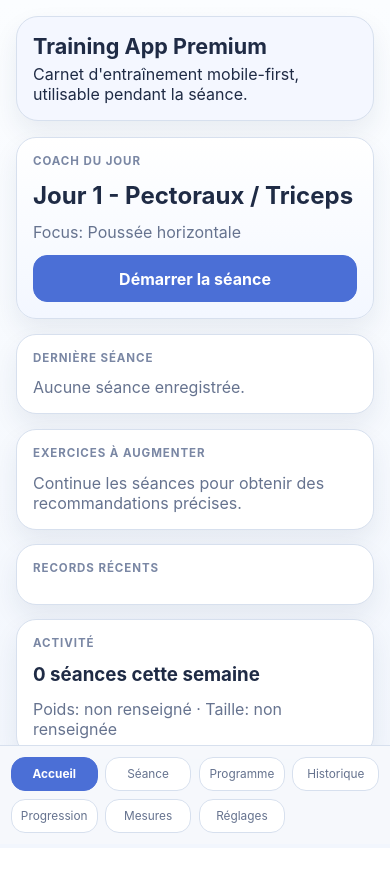
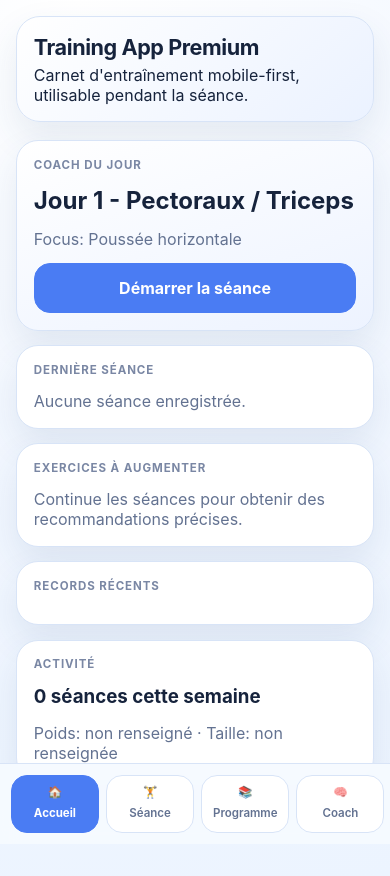
Before and after one commit to Leloupdelacrypto/training-app, a Next.js app: page / in a window 390 px wide. Before the commit the page ends 848 px from the top, so only its background shows below. Built offline with nearby package versions, Linux system fonts and the light colour scheme.

Commit message:
feat: add local coach tab and premium mobile-first refresh

```diff
--- a/app/globals.css
+++ b/app/globals.css
@@ -1,21 +1,23 @@
 :root {
-  --bg: #f6f8fc;
-  --bg-soft: #eef3fb;
+  --bg: #f8faff;
+  --bg-soft: #eef4ff;
   --card: #ffffff;
-  --text: #1f2b45;
-  --muted: #66738f;
-  --border: #d7e0ee;
-  --primary: #4b6fd6;
-  --success: #1e9c74;
-  --amber: #d39a3b;
-  --shadow: 0 12px 26px rgba(27, 46, 84, 0.08);
+  --text: #16233c;
+  --muted: #637291;
+  --border: #d8e4f7;
+  --primary: #4a7cf3;
+  --primary-soft: #e5eeff;
+  --success: #0fa275;
+  --amber: #d69a2b;
+  --danger: #e36575;
+  --shadow: 0 16px 36px rgba(43, 74, 126, 0.1);
 }
 
 * { box-sizing: border-box; }
 
 body {
   margin: 0;
-  background: linear-gradient(180deg, #fbfdff 0%, #f2f6fd 100%);
+  background: radial-gradient(circle at 20% 0%, #ffffff 0%, #f2f7ff 50%, #ecf4ff 100%);
   color: var(--text);
   font-family: Inter, system-ui, -apple-system, Segoe UI, sans-serif;
 }
@@ -26,20 +28,24 @@ button, input, textarea, select { font: inherit; }
 .appShell {
   max-width: 980px;
   margin: 0 auto;
-  padding: 1rem 1rem 5.8rem;
+  padding: 1rem 1rem 6rem;
   display: grid;
-  gap: 1rem;
+  gap: 1.1rem;
 }
 
 .topBar {
-  background: #f4f7ff;
+  background: linear-gradient(140deg, #ffffff 0%, #ebf2ff 100%);
   border: 1px solid var(--border);
-  border-radius: 22px;
-  padding: 1rem;
+  border-radius: 24px;
+  padding: 1.05rem;
   box-shadow: var(--shadow);
 }
 
-.topBar h1 { font-size: 1.35rem; margin-bottom: 0.3rem; }
+.topBar h1 {
+  font-size: clamp(1.35rem, 2vw, 1.7rem);
+  margin-bottom: 0.3rem;
+  letter-spacing: -0.02em;
+}
 .mutedText { color: var(--muted); }
 
 .contentArea,
@@ -49,14 +55,14 @@ button, input, textarea, select { font: inherit; }
 .panel {
   background: var(--card);
   border: 1px solid var(--border);
-  border-radius: 20px;
-  padding: 1rem;
+  border-radius: 22px;
+  padding: 1.05rem;
   box-shadow: var(--shadow);
   display: grid;
-  gap: 0.8rem;
+  gap: 0.88rem;
 }
 
-.premiumCard { background: linear-gradient(180deg, #ffffff 0%, #f3f7ff 100%); }
+.premiumCard { background: linear-gradient(160deg, #ffffff 0%, #edf3ff 100%); }
 
 .eyebrow {
   font-size: 0.72rem;
@@ -71,8 +77,10 @@ button {
   border: 1px solid var(--border);
   background: white;
   color: var(--text);
-  border-radius: 14px;
-  padding: 0.78rem 0.9rem;
+  border-radius: 16px;
+  padding: 0.88rem 0.95rem;
+  font-weight: 600;
+  min-height: 46px;
 }
 
 .primaryButton {
@@ -83,7 +91,7 @@ button {
 }
 
 .ghostButton {
-  background: #edf3ff;
+  background: var(--primary-soft);
   color: #2f509f;
   border-color: #bfd0f8;
 }
@@ -108,11 +116,35 @@ button {
 
 .timelineCard {
   border: 1px solid var(--border);
+  border-radius: 16px;
+  padding: 0.85rem;
+  background: linear-gradient(160deg, #ffffff 0%, #f6f9ff 100%);
+  display: grid;
+  gap: 0.36rem;
+}
+
+.exerciseCard {
+  grid-template-columns: 60px 1fr;
+  align-items: center;
+  gap: 0.8rem;
+}
+
+.exerciseIllustration {
+  width: 58px;
+  height: 58px;
   border-radius: 14px;
-  padding: 0.8rem;
-  background: #fafcff;
+  background: linear-gradient(145deg, #ebf2ff 0%, #dce8ff 100%);
+  border: 1px solid #c4d6ff;
   display: grid;
-  gap: 0.32rem;
+  place-items: center;
+  font-size: 1.35rem;
+}
+
+.exerciseIllustration.large {
+  width: 100%;
+  height: 110px;
+  border-radius: 18px;
+  font-size: 2rem;
 }
 
 .chipRow {
@@ -150,18 +182,25 @@ input, textarea, select {
   bottom: 0;
   z-index: 30;
   padding: 0.68rem;
-  display: grid;
+  display: flex;
   gap: 0.45rem;
-  grid-template-columns: repeat(4, minmax(0, 1fr));
-  background: rgba(246, 248, 252, 0.95);
+  overflow-x: auto;
+  background: rgba(246, 250, 255, 0.95);
   backdrop-filter: blur(8px);
   border-top: 1px solid var(--border);
 }
 
 .tabButton {
-  font-size: 0.74rem;
+  min-width: 88px;
+  width: auto;
+  flex-shrink: 0;
+  font-size: 0.72rem;
   color: var(--muted);
-  padding: 0.58rem 0.38rem;
+  padding: 0.55rem 0.5rem;
+  display: grid;
+  justify-items: center;
+  gap: 0.18rem;
+  min-height: 58px;
 }
 
 .tabButton.active {
@@ -169,6 +208,53 @@ input, textarea, select {
   border-color: var(--primary);
   color: white;
   font-weight: 700;
+}
+
+.coachCard {
+  gap: 0.55rem;
+}
+
+.coachCardHead {
+  display: grid;
+  gap: 0.5rem;
+}
+
+.badgeRow {
+  display: flex;
+  flex-wrap: wrap;
+  gap: 0.42rem;
+}
+
+.coachBadge {
+  font-size: 0.71rem;
+  border-radius: 999px;
+  padding: 0.3rem 0.58rem;
+  font-weight: 700;
+}
+
+.coachBadge.isProgression {
+  background: #e2f7ef;
+  color: #0b8a63;
+}
+
+.coachBadge.isFatigue {
+  background: #fde8ec;
+  color: #ba445e;
+}
+
+.coachBadge.isVolume {
+  background: #fff2dd;
+  color: #b77712;
+}
+
+.coachBadge.isMesures {
+  background: #e8f0ff;
+  color: #3b61bc;
+}
+
+.coachBadge.isPriority {
+  background: #ffe3cf;
+  color: #b44b05;
 }
 
 .guidedFullscreen {
@@ -252,10 +338,17 @@ input, textarea, select {
 
   .tabBar {
     position: static;
-    grid-template-columns: repeat(7, minmax(0, 1fr));
+    display: grid;
+    overflow: visible;
+    grid-template-columns: repeat(8, minmax(0, 1fr));
     background: transparent;
     border-top: none;
     padding: 0;
+  }
+
+  .tabButton {
+    width: 100%;
+    min-width: 0;
   }
 
   .dashboardGrid { grid-template-columns: repeat(2, minmax(0, 1fr)); }
--- a/app/page.tsx
+++ b/app/page.tsx
@@ -3,21 +3,31 @@
 import { useEffect, useMemo, useState } from "react";
 import { DataTools } from "@/components/DataTools";
 import { GuidedSession } from "@/components/GuidedSession";
+import { analyserCoachLocal, CoachBadge } from "@/lib/coach";
 import { recommanderObjectif, volumeEstime } from "@/lib/progression";
 import { chargerDonnees, getDonneesInitiales, sauvegarderDonnees } from "@/lib/storage";
 import { DonneesApp, JourProgramme, MesureEntry } from "@/lib/types";
 
-type Onglet = "accueil" | "seance" | "programme" | "historique" | "progression" | "mesures" | "reglages";
+type Onglet = "accueil" | "seance" | "programme" | "coach" | "historique" | "progression" | "mesures" | "reglages";
 
-const navigation: { id: Onglet; label: string }[] = [
-  { id: "accueil", label: "Accueil" },
-  { id: "seance", label: "Séance" },
-  { id: "programme", label: "Programme" },
-  { id: "historique", label: "Historique" },
-  { id: "progression", label: "Progression" },
-  { id: "mesures", label: "Mesures" },
-  { id: "reglages", label: "Réglages" }
+const navigation: { id: Onglet; label: string; icon: string }[] = [
+  { id: "accueil", label: "Accueil", icon: "🏠" },
+  { id: "seance", label: "Séance", icon: "🏋️" },
+  { id: "programme", label: "Programme", icon: "📚" },
+  { id: "coach", label: "Coach", icon: "🧠" },
+  { id: "historique", label: "Historique", icon: "🕒" },
+  { id: "progression", label: "Progression", icon: "📈" },
+  { id: "mesures", label: "Mesures", icon: "📏" },
+  { id: "reglages", label: "Réglages", icon: "⚙️" }
 ];
+
+const badgeClassMap: Record<CoachBadge, string> = {
+  Progression: "isProgression",
+  Fatigue: "isFatigue",
+  Volume: "isVolume",
+  Mesures: "isMesures",
+  "Priorité haute": "isPriority"
+};
 
 function movingAverage7(values: { dateISO: string; value: number }[]) {
   return values.map((item, index) => {
@@ -106,6 +116,7 @@ export default function Page() {
   const tailleSerie = useMemo(() => data.mesuresHistorique.filter((m) => m.tourTailleCm).map((m) => ({ dateISO: m.dateISO, value: m.tourTailleCm as number })), [data.mesuresHistorique]);
   const poidsMoyenne7 = useMemo(() => movingAverage7(poidsSerie), [poidsSerie]);
   const tailleMoyenne7 = useMemo(() => movingAverage7(tailleSerie), [tailleSerie]);
+  const coachInsights = useMemo(() => analyserCoachLocal(data), [data]);
 
   function onSessionDone(session: DonneesApp["historique"][number]) {
     setData((prev) => ({ ...prev, historique: [session, ...prev.historique] }));
@@ -200,9 +211,38 @@ export default function Page() {
 
         <div className="timelineCards">
           {jour?.exercices.map((e) => (
-            <article className="timelineCard" key={e.id}>
-              <strong>{e.nom}</strong>
-              <p>{e.series} séries · {e.repsCible} · {e.chargeKg} kg</p>
+            <article className="timelineCard exerciseCard" key={e.id}>
+              <div className="exerciseIllustration" aria-hidden="true">🏋️‍♂️</div>
+              <div>
+                <strong>{e.nom}</strong>
+                <p>{e.series} séries · {e.repsCible} · {e.chargeKg} kg</p>
+              </div>
+            </article>
+          ))}
+        </div>
+      </section>
+    );
+  }
+
+  function renderCoach() {
+    return (
+      <section className="panel">
+        <h2>Coach local (14 jours)</h2>
+        <p className="mutedText">Analyse locale sans API externe. Conseils rapides à appliquer dès la prochaine séance.</p>
+        <div className="timelineCards">
+          {coachInsights.map((insight) => (
+            <article className="timelineCard coachCard" key={insight.id}>
+              <div className="coachCardHead">
+                <strong>{insight.titre}</strong>
+                <div className="badgeRow">
+                  {insight.badges.map((badge) => (
+                    <span key={`${insight.id}-${badge}`} className={`coachBadge ${badgeClassMap[badge]}`}>
+                      {badge}
+                    </span>
+                  ))}
+                </div>
+              </div>
+              <p>{insight.conseil}</p>
             </article>
           ))}
         </div>
@@ -312,6 +352,7 @@ export default function Page() {
         {onglet === "accueil" && renderAccueil()}
         {onglet === "seance" && renderSeance(jour)}
         {onglet === "programme" && renderProgramme()}
+        {onglet === "coach" && renderCoach()}
         {onglet === "historique" && renderHistorique()}
         {onglet === "progression" && renderProgression()}
         {onglet === "mesures" && renderMesures()}
@@ -321,7 +362,8 @@ export default function Page() {
       <nav className="tabBar" aria-label="Navigation principale">
         {navigation.map((item) => (
           <button key={item.id} type="button" className={`tabButton ${onglet === item.id ? "active" : ""}`} onClick={() => setOnglet(item.id)}>
-            {item.label}
+            <span aria-hidden="true">{item.icon}</span>
+            <span>{item.label}</span>
           </button>
         ))}
       </nav>
--- a/components/GuidedSession.tsx
+++ b/components/GuidedSession.tsx
@@ -147,6 +147,7 @@ export function GuidedSession({ jour, onSessionDone }: GuidedSessionProps) {
       </header>
 
       <article className="guidedExerciseCard">
+        <div className="exerciseIllustration large" aria-hidden="true">🎯</div>
         <h2>{exerciceCourant.nom}</h2>
         <p className="mutedText">Objectif série {Math.min(serieActuelleIndex + 1, exerciceCourant.series)}/{exerciceCourant.series} · {exerciceCourant.repsCible} reps</p>
 
--- /dev/null
+++ b/lib/coach.ts
@@ -0,0 +1,181 @@
+import { DonneesApp, ResultatExercice, SessionEnregistree } from "./types";
+
+export type CoachBadge = "Progression" | "Fatigue" | "Volume" | "Mesures" | "Priorité haute";
+
+export interface CoachInsight {
+  id: string;
+  titre: string;
+  conseil: string;
+  badges: CoachBadge[];
+}
+
+interface SessionScore {
+  session: SessionEnregistree;
+  performance: number;
+  intensiteDure: number;
+  volume: number;
+}
+
+function moyenne(values: number[]): number {
+  if (values.length === 0) return 0;
+  return values.reduce((acc, value) => acc + value, 0) / values.length;
+}
+
+function extraireReps(resultat: ResultatExercice): number[] {
+  return (resultat.repsRealisees.match(/\d+/g) ?? []).map(Number).filter((v) => !Number.isNaN(v));
+}
+
+function intensiteScore(resultat: ResultatExercice): number {
+  if (resultat.intensite === "dur") return 1.08;
+  if (resultat.intensite === "facile") return 0.96;
+  return 1;
+}
+
+function scoreSession(session: SessionEnregistree): SessionScore {
+  const performance = session.resultats.reduce((acc, resultat) => {
+    const reps = extraireReps(resultat);
+    const repsMoy = reps.length > 0 ? moyenne(reps) : 0;
+    return acc + repsMoy * intensiteScore(resultat);
+  }, 0);
+
+  const intensiteDure = session.resultats.filter((r) => r.intensite === "dur").length / Math.max(1, session.resultats.length);
+
+  return {
+    session,
+    performance,
+    intensiteDure,
+    volume: session.resultats.length
+  };
+}
+
+function trierParDate<T extends { dateISO: string }>(items: T[]): T[] {
+  return [...items].sort((a, b) => new Date(a.dateISO).getTime() - new Date(b.dateISO).getTime());
+}
+
+function pctDelta(base: number, next: number): number {
+  if (base <= 0) return 0;
+  return ((next - base) / base) * 100;
+}
+
+export function analyserCoachLocal(data: DonneesApp, nowDate = new Date()): CoachInsight[] {
+  const minDate = new Date(nowDate);
+  minDate.setDate(nowDate.getDate() - 14);
+
+  const recentes = data.historique
+    .filter((session) => new Date(session.dateISO) >= minDate)
+    .sort((a, b) => new Date(a.dateISO).getTime() - new Date(b.dateISO).getTime());
+  const recentScores = recentes.map(scoreSession);
+
+  const insights: CoachInsight[] = [];
+
+  if (recentes.length === 0) {
+    return [{
+      id: "coach-demarrage",
+      titre: "Démarrage du coach local",
+      conseil: "Enregistre 2 séances cette semaine pour débloquer l'analyse des 14 derniers jours.",
+      badges: ["Priorité haute"]
+    }];
+  }
+
+  const splitIndex = Math.max(1, Math.floor(recentScores.length / 2));
+  const periodeA = recentScores.slice(0, splitIndex);
+  const periodeB = recentScores.slice(splitIndex);
+  const perfA = moyenne(periodeA.map((s) => s.performance));
+  const perfB = moyenne(periodeB.map((s) => s.performance));
+  const perfDelta = pctDelta(perfA, perfB);
+
+  if (perfDelta >= 8) {
+    insights.push({
+      id: "progression",
+      titre: "Progression nette observée",
+      conseil: "Garde la même structure et ajoute +1 rep sur 1 exercice clé au prochain entraînement.",
+      badges: ["Progression"]
+    });
+  }
+
+  if (recentScores.length >= 3 && Math.abs(perfDelta) < 4) {
+    insights.push({
+      id: "stagnation",
+      titre: "Stagnation détectée",
+      conseil: "Conserve la charge, rallonge le repos de 30 s et vise une exécution plus lente pendant 7 jours.",
+      badges: ["Progression", "Priorité haute"]
+    });
+  }
+
+  const tauxIntense = moyenne(recentScores.map((s) => s.intensiteDure));
+  const densite = recentes.length;
+  if (tauxIntense >= 0.45 && densite >= 4) {
+    insights.push({
+      id: "fatigue",
+      titre: "Signaux de fatigue",
+      conseil: "Planifie une séance allégée (RPE 7-8) et dors 30-45 min de plus les 2 prochaines nuits.",
+      badges: ["Fatigue", "Priorité haute"]
+    });
+  }
+
+  const volumeA = moyenne(periodeA.map((s) => s.volume));
+  const volumeB = moyenne(periodeB.map((s) => s.volume));
+  if (pctDelta(volumeA, volumeB) >= 25) {
+    insights.push({
+      id: "volume-eleve",
+      titre: "Volume élevé récent",
+      conseil: "Maintiens ce volume 1 semaine max puis prévois une semaine de deload (-20%).",
+      badges: ["Volume"]
+    });
+  }
+
+  if (perfDelta <= -8) {
+    insights.push({
+      id: "baisse-performance",
+      titre: "Baisse de performance",
+      conseil: "Réduis la charge de 5% sur les mouvements principaux et priorise la technique pendant 3 séances.",
+      badges: ["Fatigue", "Priorité haute"]
+    });
+  }
+
+  const mesures14 = trierParDate(data.mesuresHistorique.filter((m) => new Date(m.dateISO) >= minDate));
+  if (mesures14.length >= 2) {
+    const first = mesures14[0];
+    const last = mesures14[mesures14.length - 1];
+    const deltaPoids = (last.poidsKg ?? 0) - (first.poidsKg ?? 0);
+    const deltaTaille = (last.tourTailleCm ?? 0) - (first.tourTailleCm ?? 0);
+
+    if (last.poidsKg !== undefined && first.poidsKg !== undefined) {
+      const axe = deltaPoids > 0.6 ? "Poids en hausse rapide" : deltaPoids < -0.6 ? "Poids en baisse rapide" : "Poids stable";
+      const action = deltaPoids > 0.6
+        ? "Limite les collations liquides et ajoute 15 min de marche post-repas."
+        : deltaPoids < -0.6
+          ? "Ajoute une portion protéinée au dîner pour sécuriser la récupération."
+          : "Continue le rythme actuel, ta tendance est régulière.";
+
+      insights.push({
+        id: "mesure-poids",
+        titre: axe,
+        conseil: action,
+        badges: ["Mesures"]
+      });
+    }
+
+    if (last.tourTailleCm !== undefined && first.tourTailleCm !== undefined && Math.abs(deltaTaille) >= 1) {
+      insights.push({
+        id: "mesure-taille",
+        titre: deltaTaille < 0 ? "Tour de taille en baisse" : "Tour de taille en hausse",
+        conseil: deltaTaille < 0
+          ? "Très bon signal: conserve l'apport protéines + hydratation."
+          : "Réduis les aliments ultra-transformés le soir pendant 1 semaine.",
+        badges: ["Mesures"]
+      });
+    }
+  }
+
+  if (insights.length === 0) {
+    insights.push({
+      id: "coach-ras",
+      titre: "Rythme bien maîtrisé",
+      conseil: "Pas d'alerte forte: continue le plan et vise +1 rep propre sur un exercice d'ici la fin de semaine.",
+      badges: ["Progression"]
+    });
+  }
+
+  return insights.slice(0, 6);
+}
```
